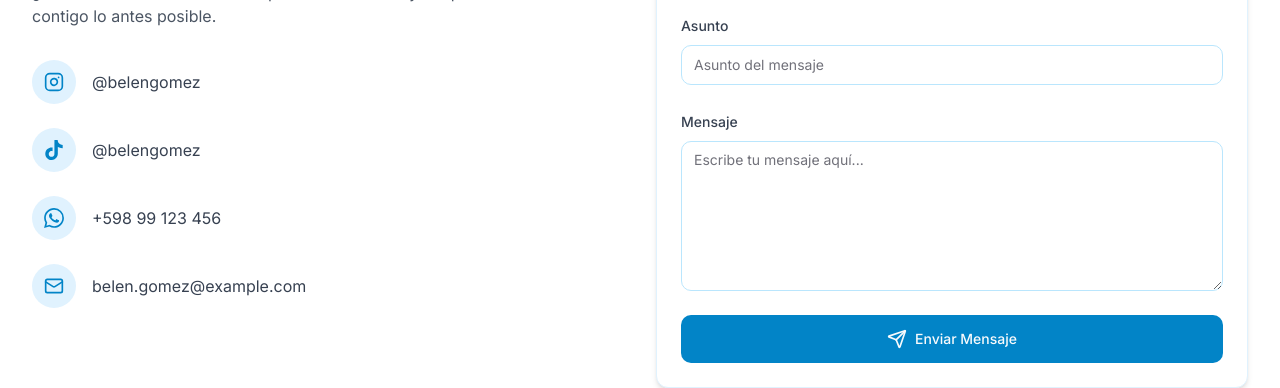
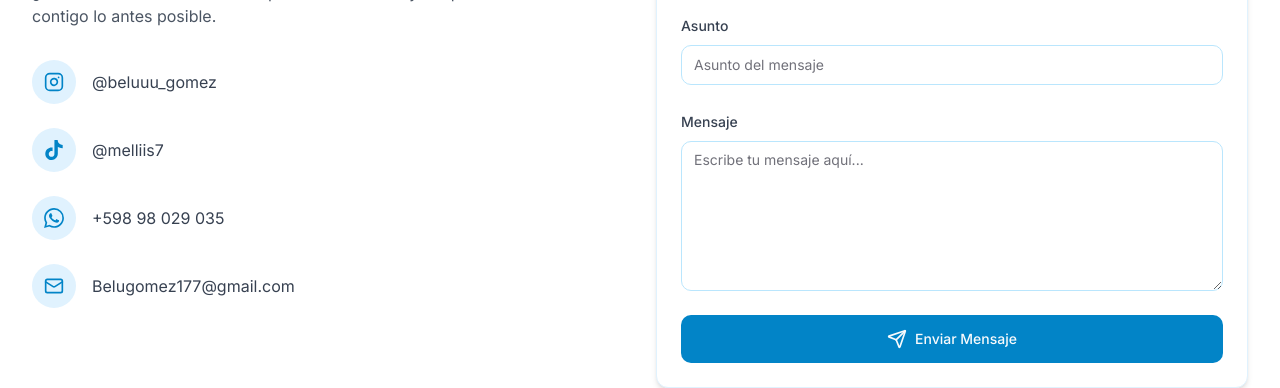
Before and after one commit to RodReBer/belen-gomez, a Next.js app: page / in a window 1280 px wide. Shown: the part 3428-3816 px from the top of the page. Built offline with nearby package versions, Linux system fonts and the light colour scheme.

Commit message:
edit links

```diff
--- a/components/Home.tsx
+++ b/components/Home.tsx
@@ -90,7 +90,7 @@ export function Home() {
           <div className="flex items-center gap-4">
             <div className="flex items-center gap-2">
               {/* Instagram en navbar - NEGRO con hover AZUL */}
-              <a href="https://instagram.com/belengomez" target="_blank" rel="noopener noreferrer">
+              <a href="https://instagram.com/beluuu_gomez" target="_blank" rel="noopener noreferrer">
                 <Button
                   variant="ghost"
                   size="icon"
@@ -101,7 +101,7 @@ export function Home() {
                 </Button>
               </a>
               {/* TikTok en navbar - NEGRO con hover AZUL */}
-              <a href="https://tiktok.com/@belengomez" target="_blank" rel="noopener noreferrer">
+              <a href="https://tiktok.com/@melliis7" target="_blank" rel="noopener noreferrer">
                 <Button
                   variant="ghost"
                   size="icon"
@@ -115,7 +115,7 @@ export function Home() {
                 </Button>
               </a>
               {/* WhatsApp en navbar - NEGRO con hover AZUL */}
-              <a href="https://wa.me/59899123456" target="_blank" rel="noopener noreferrer">
+              <a href="https://wa.me/59898029035" target="_blank" rel="noopener noreferrer">
                 <Button
                   variant="ghost"
                   size="icon"
@@ -236,7 +236,7 @@ export function Home() {
                     <div className="bg-blue-100 p-3 rounded-full mr-4">
                       <Instagram className="h-5 w-5 text-blue-600" />
                     </div>
-                    <span>@belengomez</span>
+                    <span>@beluuu_gomez</span>
                   </a>
 
                   {/* TikTok - AZUL */}
@@ -249,12 +249,12 @@ export function Home() {
                     <div className="bg-blue-100 p-3 rounded-full mr-4">
                       <TikTokIconBlue />
                     </div>
-                    <span>@belengomez</span>
+                    <span>@melliis7</span>
                   </a>
 
                   {/* WhatsApp - AZUL */}
                   <a
-                    href="https://wa.me/59899123456"
+                    href="https://wa.me/59898029035"
                     target="_blank"
                     rel="noopener noreferrer"
                     className="flex items-center text-gray-700 hover:text-blue-600 transition-colors"
@@ -262,16 +262,19 @@ export function Home() {
                     <div className="bg-blue-100 p-3 rounded-full mr-4">
                       <WhatsAppIconBlue />
                     </div>
-                    <span>+598 99 123 456</span>
+                    <span>+598 98 029 035</span>
                   </a>
 
                   {/* Email - AZUL */}
-                  <div className="flex items-center text-gray-700">
+                    <a
+                    href="mailto:Belugomez177@gmail.com"
+                    className="flex items-center text-gray-700 hover:text-blue-600 transition-colors"
+                    >
                     <div className="bg-blue-100 p-3 rounded-full mr-4">
                       <Mail className="h-5 w-5 text-blue-600" />
                     </div>
-                    <span>belen.gomez@example.com</span>
-                  </div>
+                    <span>Belugomez177@gmail.com</span>
+                    </a>
                 </div>
               </div>
               <div>
@@ -288,7 +291,7 @@ export function Home() {
           </p>
           <div className="flex items-center gap-4">
             {/* Instagram en footer - NEGRO con hover AZUL */}
-            <a href="https://instagram.com/belengomez" target="_blank" rel="noopener noreferrer">
+            <a href="https://instagram.com/beluuu_gomez" target="_blank" rel="noopener noreferrer">
               <Button
                 variant="ghost"
                 size="icon"
@@ -299,7 +302,7 @@ export function Home() {
               </Button>
             </a>
             {/* TikTok en footer - NEGRO con hover AZUL */}
-            <a href="https://tiktok.com/@belengomez" target="_blank" rel="noopener noreferrer">
+            <a href="https://tiktok.com/@melliis7" target="_blank" rel="noopener noreferrer">
               <Button
                 variant="ghost"
                 size="icon"
@@ -313,7 +316,7 @@ export function Home() {
               </Button>
             </a>
             {/* WhatsApp en footer - NEGRO con hover AZUL */}
-            <a href="https://wa.me/59899123456" target="_blank" rel="noopener noreferrer">
+            <a href="https://wa.me/59898029035" target="_blank" rel="noopener noreferrer">
               <Button
                 variant="ghost"
                 size="icon"
```
